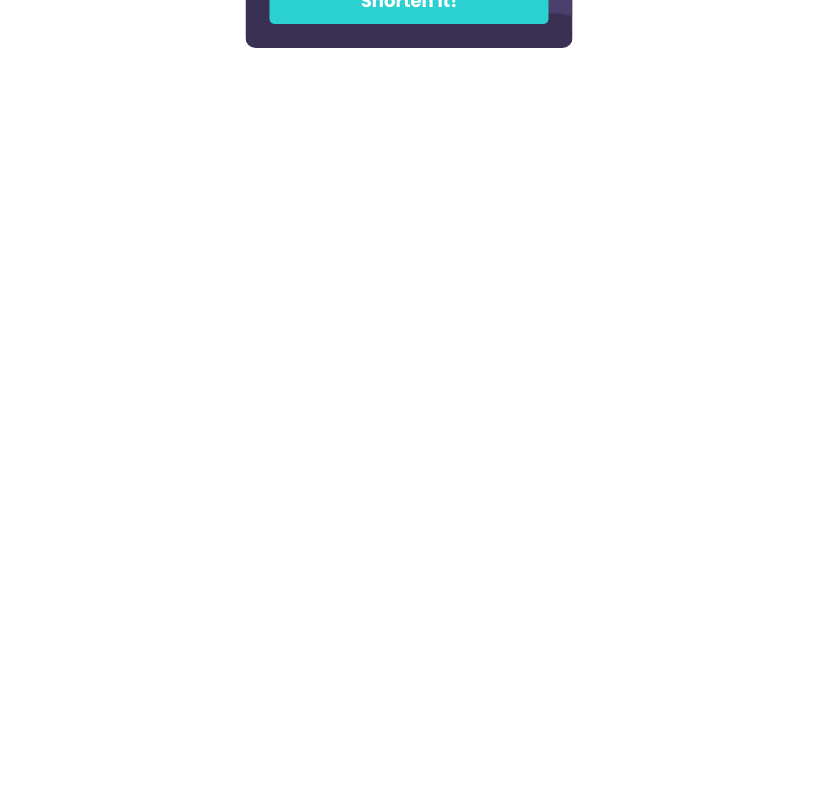
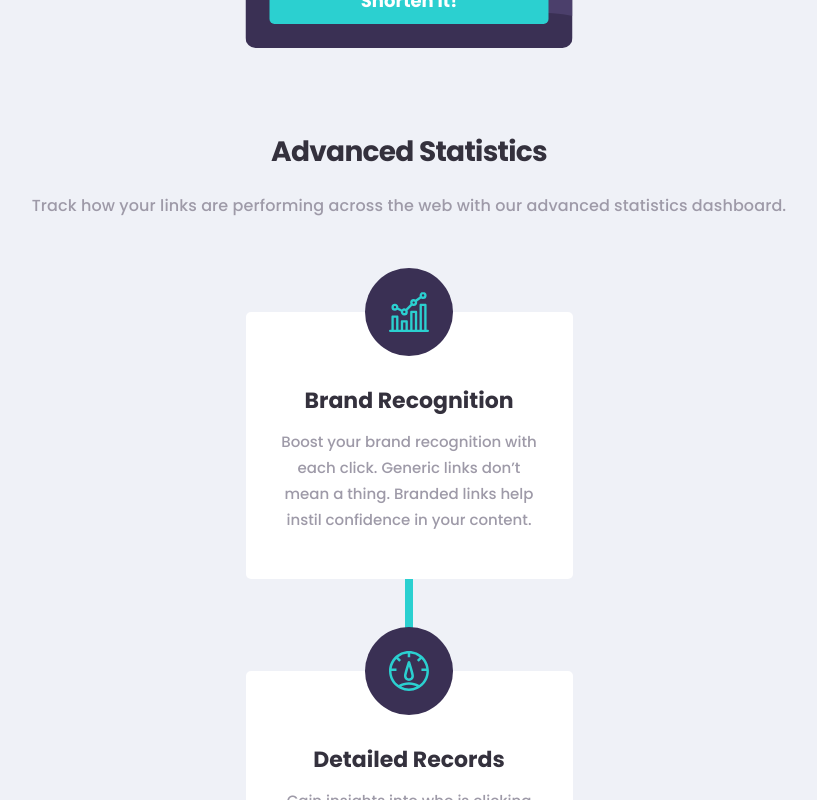
Before and after one commit to HanSeongLee/url-shortening-api-landing-page, a Next.js app: page / in a window 1280 px wide. Shown: the part 840-1640 px from the top of the page, without its empty margins (231-1048 px from the left). Before the commit the page ends 888 px from the top, so only its background shows below. Built offline with nearby package versions, Linux system fonts and the light colour scheme; no server answers.

Commit message:
ADD | Feature section

```diff
--- /dev/null
+++ b/components/FeatureCard/index.js
@@ -0,0 +1,25 @@
+import React from "react";
+import styles from './style.module.scss';
+
+const FeatureCard = ({ icon, title, description }) => {
+    return (
+        <div className={styles.featureCard}
+             key={title}
+        >
+            <div className={styles.iconWrapper}>
+                <img src={icon}
+                     alt={''}
+                />
+            </div>
+
+            <h4 className={styles.title}>
+                {title}
+            </h4>
+            <p className={styles.description}>
+                {description}
+            </p>
+        </div>
+    );
+};
+
+export default FeatureCard;
--- /dev/null
+++ b/components/FeatureCard/style.module.scss
@@ -0,0 +1,39 @@
+.featureCard {
+  position: relative;
+  background: #FFFFFF;
+  border-radius: 5px;
+  padding: 72px 32px 32px;
+  max-width: 327px;
+  min-height: 267px;
+
+  .iconWrapper {
+    position: absolute;
+    top: 0;
+    left: 50%;
+    transform: translateY(-50%) translateX(-50%);
+    width: 88px;
+    height: 88px;
+    background: #3A3054;
+    border-radius: 50%;
+    display: flex;
+    align-items: center;
+    justify-content: center;
+  }
+
+  .title {
+    font-weight: bold;
+    font-size: 22px;
+    line-height: 33px;
+    text-align: center;
+    color: #34313D;
+    margin-bottom: 12px;
+  }
+
+  .description {
+    font-weight: normal;
+    font-size: 15px;
+    line-height: 26px;
+    text-align: center;
+    color: #9E9AA8;
+  }
+}
--- /dev/null
+++ b/components/FeatureSection/index.js
@@ -0,0 +1,45 @@
+import React from "react";
+import styles from './style.module.scss';
+import Container from "../Container";
+import FeatureCard from "../FeatureCard";
+
+const features = [
+    {
+        icon: '/icons/icon-brand-recognition.svg',
+        title: 'Brand Recognition',
+        description: 'Boost your brand recognition with each click. Generic links don’t mean a thing. Branded links help instil confidence in your content.',
+    },
+    {
+        icon: '/icons/icon-detailed-records.svg',
+        title: 'Detailed Records',
+        description: 'Gain insights into who is clicking your links. Knowing when and where people engage with your content helps inform better decisions.',
+    },
+    {
+        icon: '/icons/icon-fully-customizable.svg',
+        title: 'Fully Customizable',
+        description: 'Improve brand awareness and content discoverability through customizable links, supercharging audience engagement.',
+    },
+];
+
+const FeatureSection = () => {
+    return (
+        <section className={styles.featureSection}>
+            <Container>
+                <h3 className={styles.title}>
+                    Advanced Statistics
+                </h3>
+                <p className={styles.description}>
+                    Track how your links are performing across the web with our advanced statistics dashboard.
+                </p>
+
+                <div className={styles.featureCardContainer}>
+                    {features?.map((feature) => (
+                        <FeatureCard {...feature} />
+                    ))}
+                </div>
+            </Container>
+        </section>
+    );
+};
+
+export default FeatureSection;
--- /dev/null
+++ b/components/FeatureSection/style.module.scss
@@ -0,0 +1,43 @@
+.featureSection {
+  padding-top: 160px;
+  padding-bottom: 80px;
+  text-align: center;
+
+  .title {
+    font-weight: bold;
+    font-size: 28px;
+    line-height: 48px;
+    text-align: center;
+    letter-spacing: -0.7px;
+    color: #34313D;
+    margin-bottom: 16px;
+  }
+
+  .description {
+    font-size: 16px;
+    line-height: 28px;
+    text-align: center;
+    letter-spacing: 0.109091px;
+    color: #9E9AA8;
+    margin-bottom: 92px;
+  }
+
+  .featureCardContainer {
+    position: relative;
+    display: flex;
+    flex-direction: column;
+    align-items: center;
+    grid-gap: 92px;
+
+    &::before {
+      position: absolute;
+      top: 0;
+      left: 50%;
+      transform: translateX(-50%);
+      content: '';
+      background: #2BD0D0;
+      width: 8px;
+      height: 100%;
+    }
+  }
+}
--- a/pages/index.js
+++ b/pages/index.js
@@ -1,7 +1,9 @@
 import Head from 'next/head';
+import styles from './style.module.scss';
 import Header from "../components/Header";
 import Container from "../components/Container";
 import HeroSection from "../components/HeroSection";
+import FeatureSection from "../components/FeatureSection";
 
 export default function Home() {
   return (
@@ -59,8 +61,9 @@ export default function Home() {
           <Header/>
         </Container>
 
-        <main>
+        <main className={styles.main}>
           <HeroSection/>
+          <FeatureSection/>
         </main>
       </>
   );
--- /dev/null
+++ b/pages/style.module.scss
@@ -0,0 +1,5 @@
+.main {
+  section:nth-child(even) {
+    background: #EFF1F7;
+  }
+}
```
